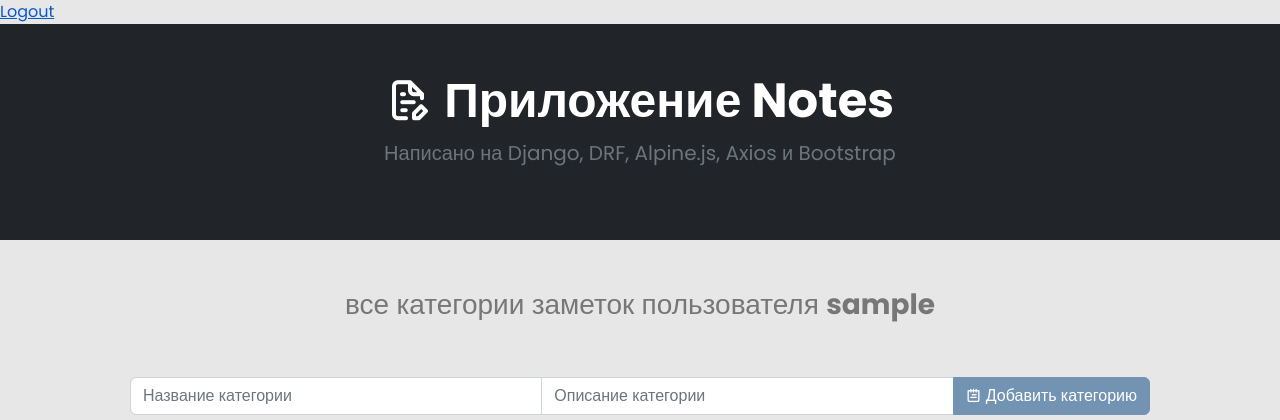
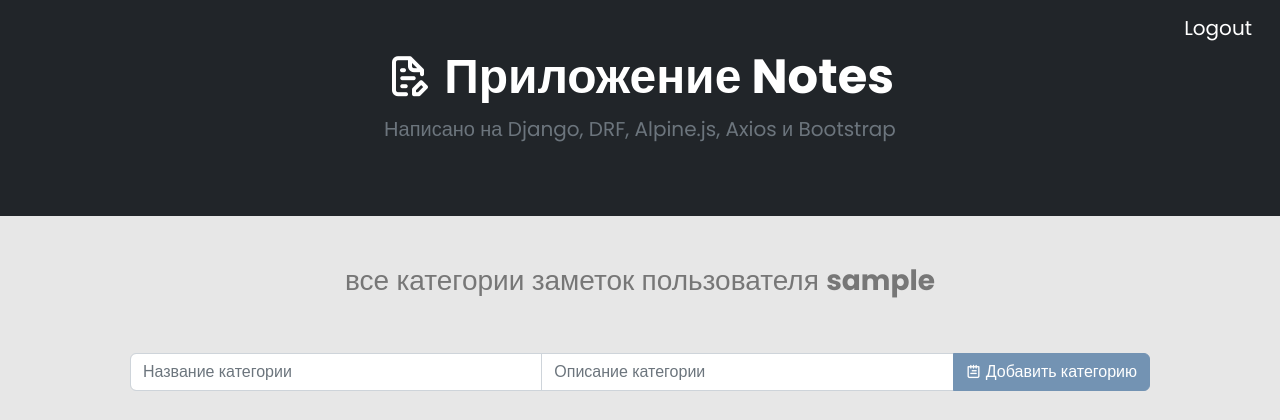
Before and after one commit to viktorr1975/notebook, a Django app: page / in a window 1280 px wide. Shown: the top 420 px of the page. Run offline with Django 4.2, Linux system fonts and the light colour scheme; the visitor is signed in with stand-in values (Sample User, id 1); data that the repository does not hold is empty; parts of the project's set-up code (start-up, migrations or seed data) failed here and were passed over.

Commit message:
Подредактировал _base.html

```diff
--- a/django_proj/myapp/templates/_base.html
+++ b/django_proj/myapp/templates/_base.html
@@ -12,46 +12,27 @@
     <link rel="stylesheet" href="https://unicons.iconscout.com/release/v4.0.0/css/line.css">
 </head>
 <body>
-<div>
+
+<div class="container-fluid header bg-dark">
+
+  <nav class="navbar navbar-expand-lg fixed-top navbar-dark bg-dark">
+    <div class="container-fluid" >
+		<div class="collapse navbar-collapse justify-content-end" id="navbarSupportedContent">
       {% if user.is_authenticated %}
-          <a href="{% url 'logout' %}">Logout</a>
+          <a class="navbar-brand" href="{% url 'logout' %}">Logout</a>
       {% else %}
-          <a href="{% url 'login' %}">Login</a>
+          <a class="navbar-brand" href="{% url 'login' %}">Login</a>
       {% endif %}
-</div>
+		</div>
+    </div>
+  </nav>
 
 
-<!-- https://www.codewithharry.com/videos/python-django-tutorials-hindi-89/
-{% if user.is_authenticated %}
-<ul class="navbar-nav mr-2">
-<li class="nav-item dropdown">
-<a class="nav-link dropdown-toggle" href='#' id="navbarDropdown" role="button" data-toggle="dropdown"> Welcome {{request.user}}</a>
-<div class="dropdown-menu" aria-labelledby="navbarDropdown">
-          <a class="dropdown-item" href="/logout">Logout</a>
-
-        </div>
-      </li>
-      </ul>
-      </div>
-{% else %}
--->
-  <!-- Button to  trigger Login modal -->
-<!--
-<button type="button" class="btn btn-success mr-2" data-toggle="modal" data-target="#loginModal">
-Login
-</button>
-<button type="button" class="btn btn-success mr-2" data-toggle="modal" data-target="#signupModal">
-SignUp
-</button>
-{% endif %}
--->
-
-<div class="container-fluid header bg-dark">
     <div class="pt-5 py-5">
       <h1 class="display-5 fw-bold"><a href="{% url 'home' %}" style="text-decoration: none; color: #fff;"><i class="uil uil-file-edit-alt"></i> Приложение Notes</a></h1>
-             <p class="fs-5 mb-4 text-secondary">Написано на Django, DRF, Alpine.js, Axios и Bootstrap</p>
+        <p class="fs-5 mb-4 text-secondary">Написано на Django, DRF, Alpine.js, Axios и Bootstrap</p>
     </div>
-  </div>
+</div>
 
 {% block content %}
 {% endblock %}
```
Also changed, not shown: django_proj/todo.md (+4 -0 lines).
